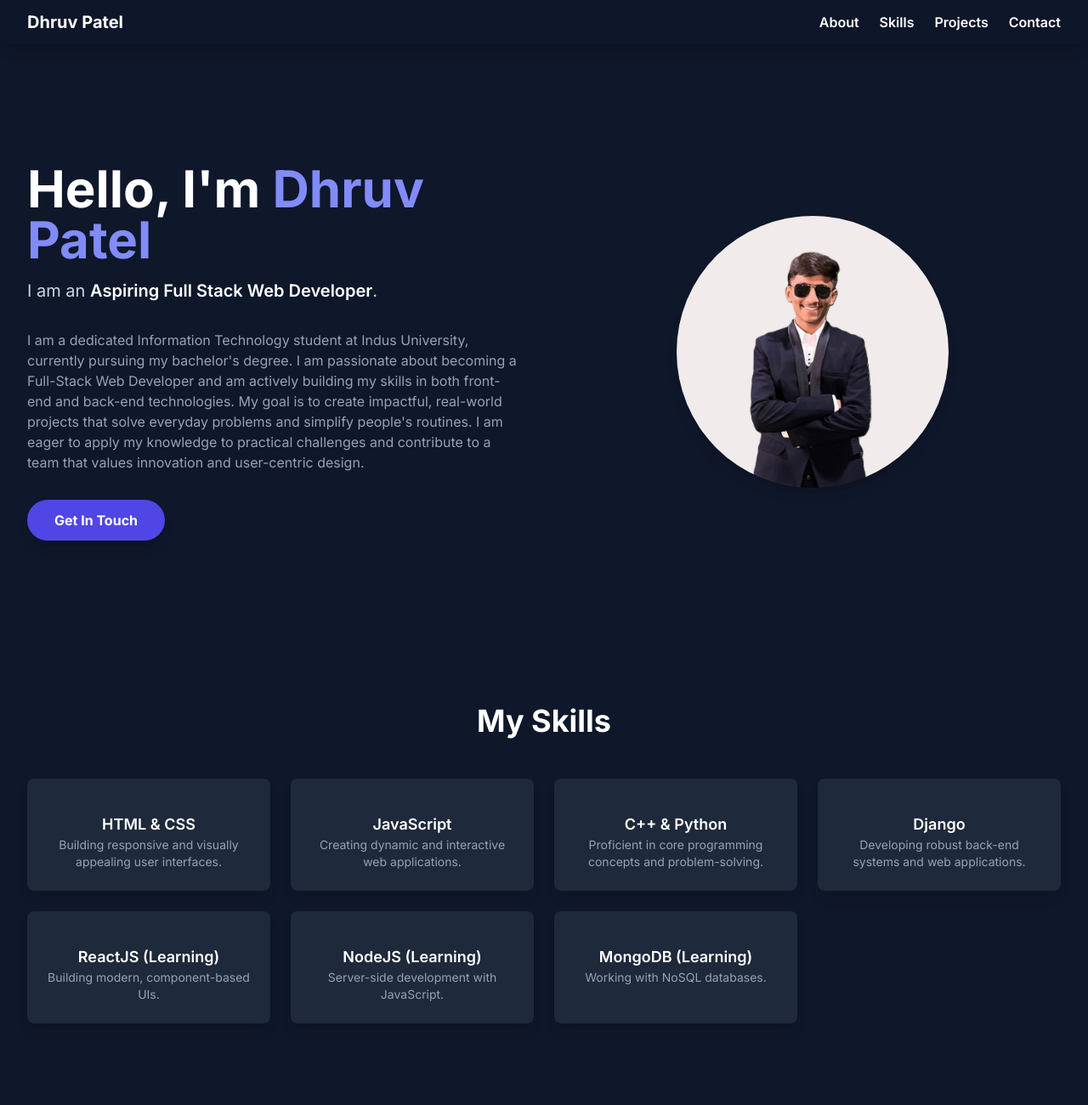
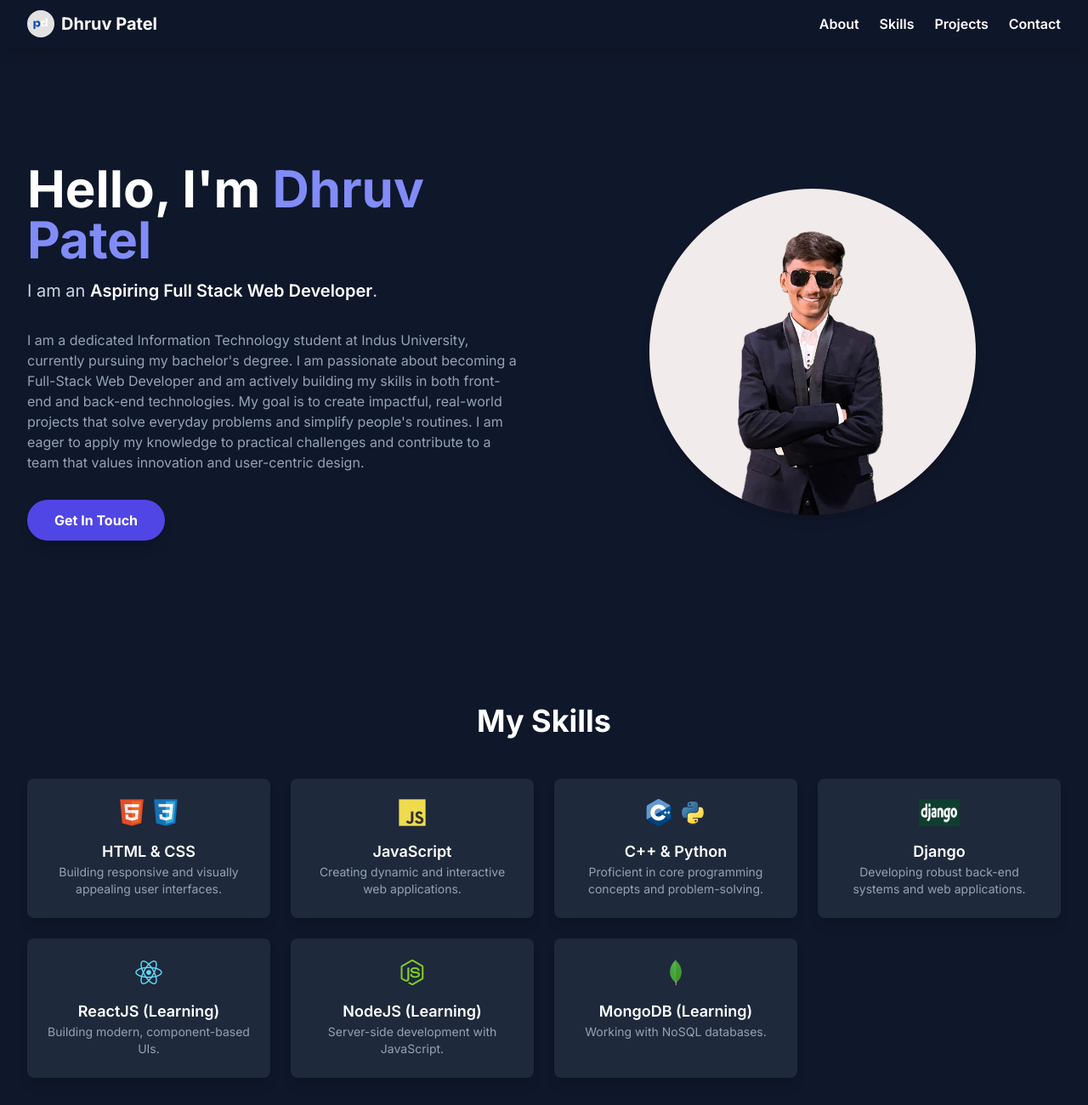
Before and after one commit to PatelDhruv23/Portfolio, a plain HTML site: page index.html in a window 1280 px wide. Shown: the top 1300 px of the page at 85% size. Drawn offline with nearby package versions, Linux system fonts and the light colour scheme.

Commit message:
Some Updates(logo,email id,live projects)

```diff
--- a/index.html
+++ b/index.html
@@ -36,7 +36,13 @@
 
 <header class="fixed top-0 left-0 w-full bg-slate-900 bg-opacity-75 backdrop-blur-sm z-50 shadow-lg">
     <nav class="max-w-7xl mx-auto px-4 sm:px-6 lg:px-8 py-3 flex justify-between items-center">
-            <a href="#about" class="text-xl font-bold text-white hover:text-indigo-400 transition-colors">Dhruv Patel</a>
+    <!-- Logo + Name -->
+    <a href="#about" class="flex items-center space-x-2 text-xl font-bold text-white hover:text-indigo-400 transition-colors">
+      <img src="Images\Dhruv_Patel_Logo.png" alt="Logo" class="w-8 h-8 rounded-full">
+      <span>Dhruv Patel</span>
+    </a>
+
+    <!-- Navigation -->
     <div class="flex space-x-6 font-semibold">
       <a href="#about" class="text-white hover:text-indigo-400 transition-colors">About</a>
       <a href="#skills" class="text-white hover:text-indigo-400 transition-colors">Skills</a>
@@ -66,8 +72,8 @@
                         </a>
                     </div>
                 </div>
-                <div class="md:w-1/2 flex justify-center">
-                    <img id="profile-photo" src="Images\IMG_20250225_114622.jpg" alt="Dhruv Patel's Profile Photo" class="w-64 h-64 sm:w-80 sm:h-80 rounded-full object-cover shadow-lg">
+                <div class="md:w-1/2 flex justify-center"> <img id="profile-photo" src="Images/IMG_20250225_114622.jpg"
+                    alt="Dhruv Patel's Profile Photo" class="w-72 h-72 sm:w-96 sm:h-96 rounded-full object-cover shadow-lg">
                 </div>
             </div>
         </section>
@@ -75,43 +81,75 @@
        <section id="skills" class="py-16 md:py-24">
   <h2 class="text-3xl sm:text-4xl font-bold text-center text-white mb-12">My Skills</h2>
   <div class="grid grid-cols-2 sm:grid-cols-3 lg:grid-cols-4 gap-6">
+
+    <!-- HTML & CSS -->
     <div class="bg-slate-800 rounded-lg p-6 text-center shadow-lg transform transition-transform hover:scale-105 hover:shadow-2xl">
-                    <div class="text-4xl mb-4"></div>
+      <div class="mb-4 flex justify-center">
+        <img src="Images\HTML5.png" alt="HTML" class="w-8 h-8 mr-2">
+        <img src="Images\CSS3.png" alt="CSS" class="w-8 h-8">
+      </div>
       <h3 class="text-lg font-semibold text-white">HTML & CSS</h3>
       <p class="text-slate-400 text-sm">Building responsive and visually appealing user interfaces.</p>
     </div>
+
+    <!-- JavaScript -->
     <div class="bg-slate-800 rounded-lg p-6 text-center shadow-lg transform transition-transform hover:scale-105 hover:shadow-2xl">
-                    <div class="text-4xl mb-4"></div>
+      <div class="mb-4 flex justify-center">
+        <img src="Images/JavaScript.png" alt="JavaScript" class="w-8 h-8">
+      </div>
       <h3 class="text-lg font-semibold text-white">JavaScript</h3>
       <p class="text-slate-400 text-sm">Creating dynamic and interactive web applications.</p>
     </div>
+
+    <!-- C++ & Python -->
     <div class="bg-slate-800 rounded-lg p-6 text-center shadow-lg transform transition-transform hover:scale-105 hover:shadow-2xl">
-                    <div class="text-4xl mb-4"></div>
+      <div class="mb-4 flex justify-center">
+        <img src="Images/CPP.png" alt="C++" class="w-8 h-8 mr-2">
+        <img src="Images/Python.png" alt="Python" class="w-8 h-8">
+      </div>
       <h3 class="text-lg font-semibold text-white">C++ & Python</h3>
       <p class="text-slate-400 text-sm">Proficient in core programming concepts and problem-solving.</p>
     </div>
+
+    <!-- Django -->
     <div class="bg-slate-800 rounded-lg p-6 text-center shadow-lg transform transition-transform hover:scale-105 hover:shadow-2xl">
-                    <div class="text-4xl mb-4"></div>
+      <div class="mb-4 flex justify-center">
+        <img src="Images/Django.png" alt="Django" class="w-12 h-8">
+      </div>
       <h3 class="text-lg font-semibold text-white">Django</h3>
       <p class="text-slate-400 text-sm">Developing robust back-end systems and web applications.</p>
     </div>
+
+    <!-- ReactJS -->
     <div class="bg-slate-800 rounded-lg p-6 text-center shadow-lg transform transition-transform hover:scale-105 hover:shadow-2xl">
-                    <div class="text-4xl mb-4"></div>
+      <div class="mb-4 flex justify-center">
+        <img src="Images/React.png" alt="ReactJS" class="w-8 h-8">
+      </div>
       <h3 class="text-lg font-semibold text-white">ReactJS (Learning)</h3>
       <p class="text-slate-400 text-sm">Building modern, component-based UIs.</p>
     </div>
+
+    <!-- NodeJS -->
     <div class="bg-slate-800 rounded-lg p-6 text-center shadow-lg transform transition-transform hover:scale-105 hover:shadow-2xl">
-                    <div class="text-4xl mb-4"></div>
+      <div class="mb-4 flex justify-center">
+        <img src="Images/Node.js.png" alt="NodeJS" class="w-8 h-8">
+      </div>
       <h3 class="text-lg font-semibold text-white">NodeJS (Learning)</h3>
       <p class="text-slate-400 text-sm">Server-side development with JavaScript.</p>
     </div>
+
+    <!-- MongoDB -->
     <div class="bg-slate-800 rounded-lg p-6 text-center shadow-lg transform transition-transform hover:scale-105 hover:shadow-2xl">
-                    <div class="text-4xl mb-4"></div>
+      <div class="mb-4 flex justify-center">
+        <img src="Images/MongoDB.png" alt="MongoDB" class="w-8 h-8">
+      </div>
       <h3 class="text-lg font-semibold text-white">MongoDB (Learning)</h3>
       <p class="text-slate-400 text-sm">Working with NoSQL databases.</p>
     </div>
+
   </div>
 </section>
+
 
         <section id="projects" class="py-16 md:py-24">
             <h2 class="text-3xl sm:text-4xl font-bold text-center text-white mb-12">My Projects</h2>
@@ -140,6 +178,11 @@
                     <p class="text-slate-400 text-sm mb-4" id="project-desc-3">
                         A project using Machine Learning to recommend movies.
                     </p>
+                     <div class="flex space-x-4 mt-4">
+                        <a href="https://colab.research.google.com/drive/17ivpHD8eCPz3H0WGuMWHlA9k6RPErf3s?usp=sharing" class="text-indigo-400 hover:text-indigo-300 font-semibold transition-colors">Live Demo</a>
+                        <a href="https://github.com/PatelDhruv23/Netflix_Movie_Recommendation" class="text-indigo-400 hover:text-indigo-300 font-semibold transition-colors">GitHub</a>
+                    </div>
+
                     </div>
                 <div class="bg-slate-800 rounded-lg p-6 shadow-lg transform transition-transform hover:scale-105 hover:shadow-2xl">
                     <img id="project-photo-4" src="Images/CRICSCORE.jpg" alt="Screenshot of Cricket Scoring App" class="w-full h-48 rounded-lg mb-4 object-cover">
@@ -161,6 +204,10 @@
                     <p class="text-slate-400 text-sm mb-4" id="project-desc-6">
                         A system built with IOT sensors and devices.
                     </p>
+                     <div class="flex space-x-4 mt-4">
+                        <a href="https://www.tinkercad.com/things/hr0nvq3Jgvw-air-monitoring-systemisd-project" class="text-indigo-400 hover:text-indigo-300 font-semibold transition-colors">Live Demo</a>
+                        <a href="https://github.com/PatelDhruv23/Air_Monitoring_System" class="text-indigo-400 hover:text-indigo-300 font-semibold transition-colors">GitHub</a>
+                    </div>
                     </div>
             </div>
         </section>
@@ -170,9 +217,9 @@
             <div class="flex flex-col md:flex-row justify-center items-center gap-8">
                 <div class="text-center">
                     <p class="text-slate-300 mb-4">Feel free to reach out to me via email or social media.</p>
-                    <a href="mailto:dhrruv141@gmail.com" class="text-indigo-400 hover:text-indigo-300 font-semibold text-lg transition-colors">
-                        dhrruv141@gmail.com
-                    </a>
+                    <a href="https://mail.google.com/mail/?view=cm&fs=1&to=dhrruv141@gmail.com" target="_blank" class="text-indigo-400 hover:text-indigo-300 font-semibold text-lg transition-colors">
+                    dhrruv141@gmail.com </a>
+
 
                 </div>
                 <div class="flex space-x-6 text-2xl">
```
Also changed, not shown: Images/CPP.png (added), Images/CSS3.png (added), Images/Dhruv_Patel_Logo.png (added), Images/Django.png (added), Images/HTML5.png (added), Images/JavaScript.png (added), Images/MongoDB.png (added), Images/Node.js.png (added), Images/Python.png (added), Images/React.png (added). Lines whose indentation alone changed are shown as unchanged.
